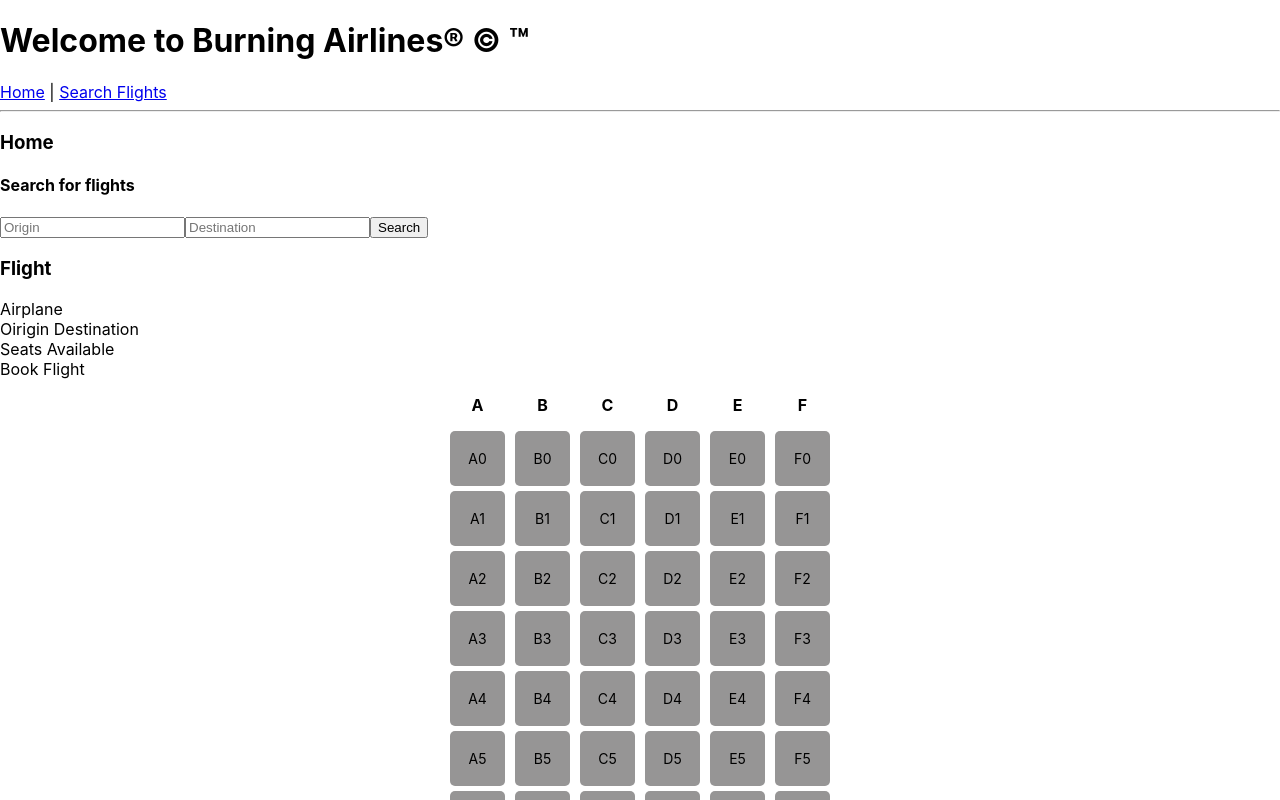
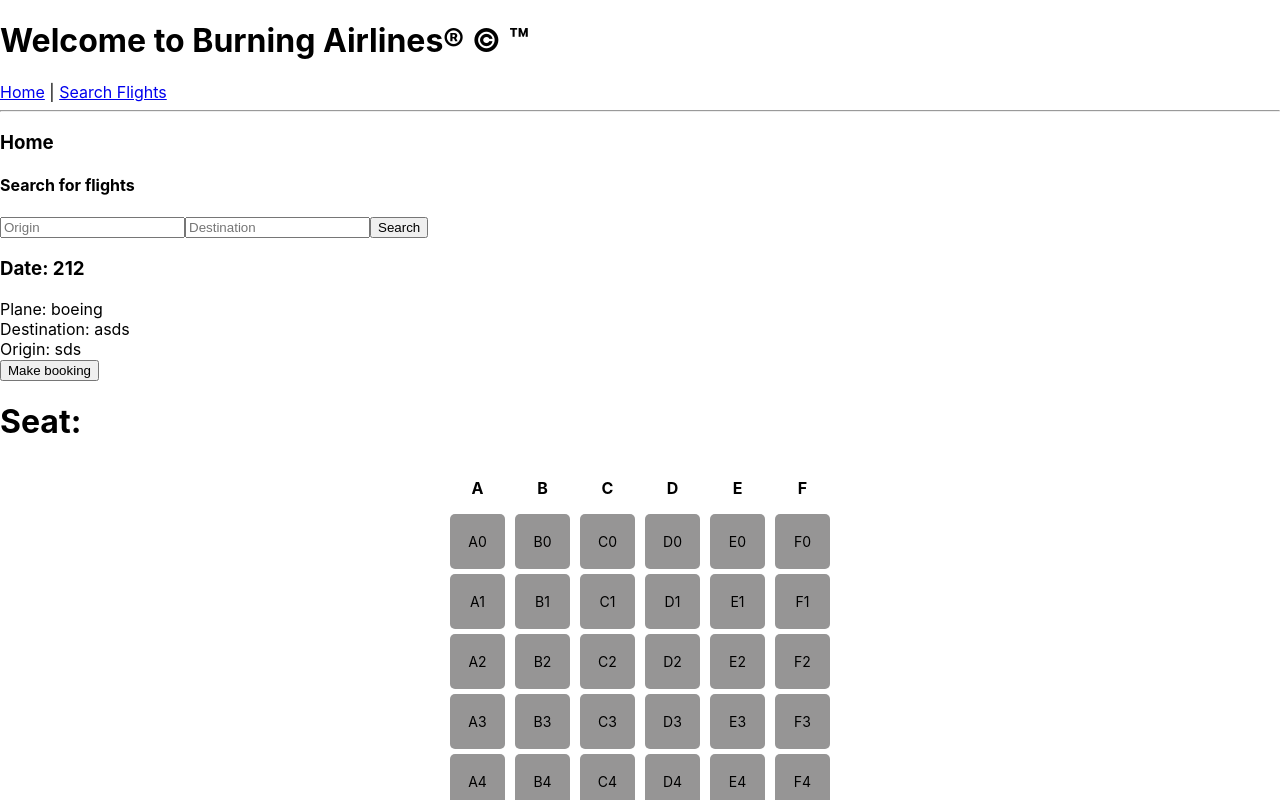
Before and after one commit to casslee8757/burning-airline-frontend, a React (Create React App) app: page /#/search in a window 1280 px wide. Shown: the top 800 px of the page. Built offline with nearby package versions, Linux system fonts and the light colour scheme.

Commit message:
Add booking

```diff
--- a/src/burningAirlines.css
+++ b/src/burningAirlines.css
@@ -42,3 +42,8 @@
 .text-ceter{
     text-align: center;
 }
+
+
+.selected{
+    background-color: rgb(26, 164, 81);
+}
--- a/src/components/FlightInfo.js
+++ b/src/components/FlightInfo.js
@@ -5,17 +5,13 @@ class FlightInfo extends React.Component{
     render(){
       return(
         <div>
-            <h3> Flight </h3>
-            <div> Airplane </div>
+            <h3>Date: {this.props.info.date } </h3>
+            <div>Plane:  {this.props.info.airplane } </div>
             <div>
-                Oirigin Destination
+            Destination: {this.props.info.origin }
             </div>
             <div>
-                Seats Available
-            </div>
-
-            <div>
-                Book Flight
+             Origin: {this.props.info.destination }
             </div>
 
         </div>
--- a/src/components/Flights.js
+++ b/src/components/Flights.js
@@ -1,6 +1,5 @@
 import React from "react";
 import axios from "axios";
-import FlightDetails from "./FlightDetails"
 import {HashRouter as Link, Route, Router} from 'react-router-dom'
 
 
--- a/src/components/FlightsSeats.js
+++ b/src/components/FlightsSeats.js
@@ -3,16 +3,23 @@ import Seat from './Seat';
 
 
 class FlightsSeats extends React.Component{
-
+    state = {
+        seatSelected: '',
+        bookingSeat:''
+    }
     handleClick = (row, columnKey) => {
         this.props.onClick(row, columnKey);
+        this.setState({seatSelected : [row,columnKey]})
+        this.setState({bookingSeat: this.props.letters[columnKey].toUpperCase()+""+ row})
     }
 
     render(){
         const {letters, seatMap} = this.props
         return(
         <div className="airplane">
+        <h1> Seat:{this.state.bookingSeat} </h1>
             <div className="seat_details ">
+
                 {
                     seatMap.map((el,index)=>{
                    return <div>
@@ -24,6 +31,7 @@ class FlightsSeats extends React.Component{
                                     columnKey={index}
                                     row={index2}
                                     onClick={this.handleClick}
+                                    seat={(this.state.seatSelected[1]=== index && this.state.seatSelected[0]=== index2 ? true: false)}
                                 />
                         })
                     }
--- a/src/components/Reservations.js
+++ b/src/components/Reservations.js
@@ -1,39 +1,64 @@
 import React from 'react';
 import FlightInfo from './FlightInfo';
 import FlightsSeats from './FlightsSeats';
+import axios from 'axios';
 
 class Reservations extends React.Component{
         state = {
             seats: [],
             letters: [],
-            seatSelected: null
+            seatsSelecteds: [],
+            user:null
         }
-
+        info ={
+            date:'212',
+            origin:'asds',
+            destination: 'sds',
+            airplane: "boeing",
+        }
         componentDidMount(){
             const letters = [...'abcdefghijklmnopqrstuvwxyz'];
             const seatMap = [...Array(6)].map(_ => Array(20).fill(null));
             this.setState({
                 seats:seatMap,
-                letters: letters
+                letters: letters,
+                user: 13
+            },() => {
+                console.log(this.state);
+            })
+        }
+        handleSeat = (row, column)=> {
+            this.setState({
+                seatsSelecteds:[row,column]
             },() => {
                 console.log(this.state);
             })
         }
 
-        handleSeat = (row, column)=> {
-            console.log(row, column);
-            this.setState({
-                seatSelected:[row,column]
-            },() => {
+
+
+        makeReservation = async () => {
+            try {
                 console.log(this.state);
-            })
+               const result = await axios.post("http://localhost:3000/reservations",{
+                    flight_id: 10,
+                    user_id: 13,
+                    row: this.state.seatsSelecteds[0],
+                    column: this.state.seatsSelecteds[1]
+               })
+               console.log(result);
+            } catch (error) {
+                console.log(error)
+            }
         }
 
+
+
     render(){
-
       return(
         <div>
-            <FlightInfo/>
+            <FlightInfo info={this.info} />
+            <button onClick={this.makeReservation}> Make booking </button>
             <FlightsSeats  onClick={this.handleSeat} seatMap={this.state.seats} letters={this.state.letters} />
         </div>
       );
--- a/src/components/Seat.js
+++ b/src/components/Seat.js
@@ -3,18 +3,20 @@ import React from 'react'
 class Seat extends React.Component{
 
     state = {
-        selected: '',
+        selected:[]
     }
 
     selectSeat = () => {
+        this.setState({selected: [this.props.row, this.props.columnKey]})
         this.props.onClick(this.props.row, this.props.columnKey);
     }
 
     render(){
+
         return(
-            <div className="columns" onClick={this.selectSeat}>
+            <div className={this.props.seat? "selected columns" : "columns"} onClick={this.selectSeat}>
                 {this.props.column.toUpperCase()}{this.props.row}
-             </div>
+            </div>
         )
     }
 
```
